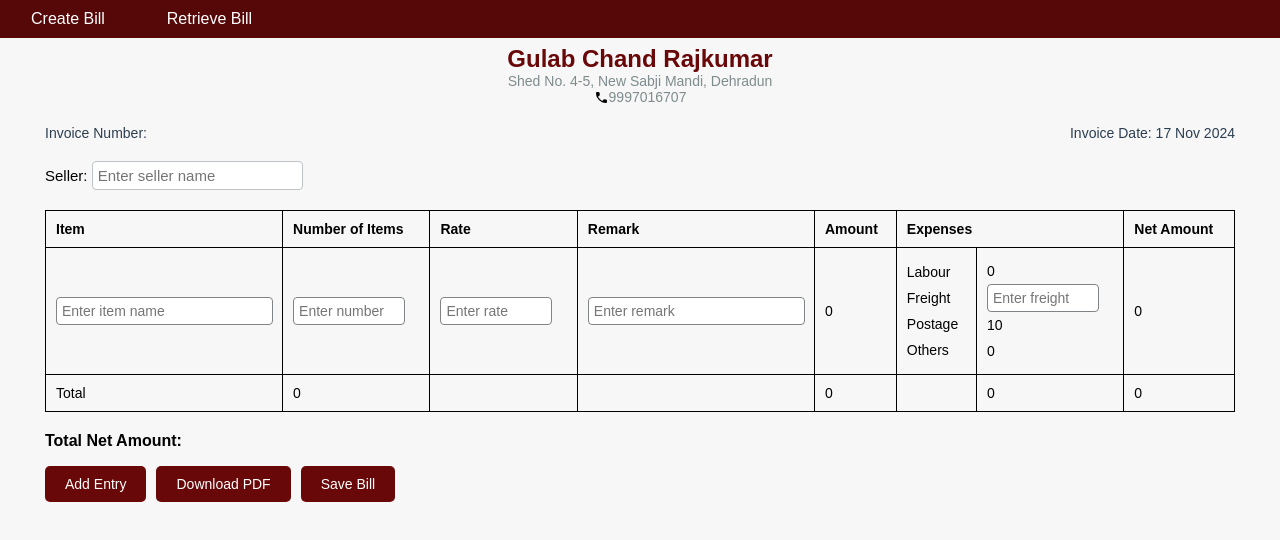
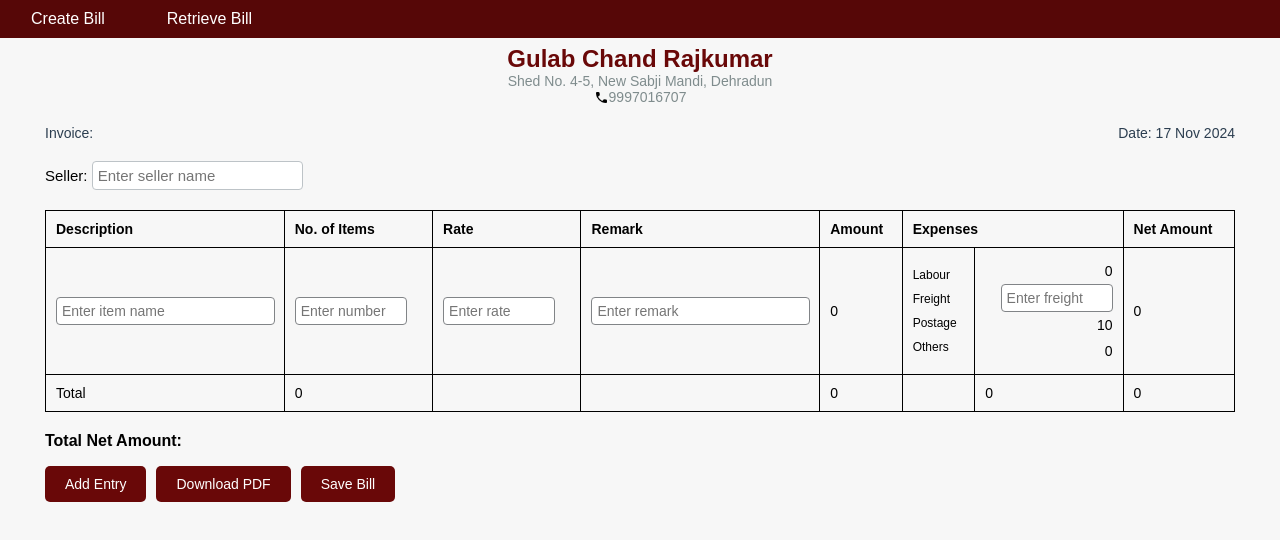
Before and after one commit to aastha-cse/Billify, a React (Create React App) app in the folder billing-app/: page / in a window 1280 px wide. Shown: the top 540 px of the page. Built offline with nearby package versions, Linux system fonts and the light colour scheme; no server answers.

Commit message:
did css enhancement on create page

```diff
--- a/billing-app/src/components/Create.js
+++ b/billing-app/src/components/Create.js
@@ -54,7 +54,7 @@
   const addRow = () => {
     const newItems = [
       ...items,
-      { itemName: "", itemNumber: "", rate: "", amount: 0 },
+      { itemName: "", itemNumber: "", rate: "", amount: 0},
     ];
     setItems(newItems);
     recalculateSum(newItems, expenses);
@@ -147,9 +147,9 @@
       </div>
 
       <div className="invoiceDetails">
-        <div className="invoiceNumber">Invoice Number: {invoiceNumber}</div>
+        <div className="invoiceNumber">Invoice: {invoiceNumber}</div>
         <div className="invoiceDate">
-          Invoice Date:{" "}
+          Date:{" "}
           {new Date().toLocaleDateString("en-GB", {
             day: "2-digit",
             month: "short",
@@ -174,8 +174,8 @@
         <table>
           <thead>
             <tr>
-              <th>Item</th>
-              <th>Number of Items</th>
+              <th>Description</th>
+              <th>No. of Items</th>
               <th>Rate</th>
               <th>Remark</th>
               <th>Amount</th>
@@ -240,7 +240,7 @@
                 {index === 0 && (
                   <>
                     <td>
-                      <div>
+                      <div className="keys">
                         <p>Labour</p>
                         <p>Freight</p>
                         <p>Postage</p>
@@ -253,7 +253,7 @@
                         <input
                           className="numip"
                           type="number"
-                          value={expenses || ""}
+                          value={expenses === 0 ? "" : expenses}
                           placeholder="Enter freight"
                           onChange={(e) => handleExpensesChange(e.target.value)}
                           onKeyDown={(e) => handleKeyDown(e, index, "expenses")}
--- a/billing-app/src/components/ExportPDF.js
+++ b/billing-app/src/components/ExportPDF.js
@@ -14,6 +14,8 @@
 
     const buttons = invoiceClone.querySelectorAll(".buttons");
     buttons.forEach((button) => button.remove());
+    const downloadText = invoiceClone.querySelectorAll(".save-status");
+    downloadText.forEach((downloadText) => downloadText.remove());
 
     const inputs = invoiceClone.querySelectorAll("input");
     inputs.forEach((input) => {
@@ -29,7 +31,7 @@
 
     const canvas = await html2canvas(invoiceClone, {
       useCORS: true,
-      scale: 2,
+      scale: 5,
     });
 
     document.body.removeChild(invoiceClone);
--- a/billing-app/src/components/Retrieve.js
+++ b/billing-app/src/components/Retrieve.js
@@ -78,10 +78,10 @@
         <thead>
           <tr>
             <th>Invoice Number</th>
-            <th>Invoice Date</th>
+            <th>Date</th>
             <th>Seller</th>
-            <th>Total Amount</th>
             <th>Net Amount</th>
+            <th>View Bill</th>
           </tr>
         </thead>
         <tbody>
@@ -94,8 +94,8 @@
                 year: "numeric",
               })}</td>
               <td>{bill.seller}</td>
-              <td>{Math.round(bill.totalAmount)}</td>
               <td>{Math.round(bill.netAmount)}</td>
+              <td><button>View</button></td>
             </tr>
           ))}
         </tbody>
--- a/billing-app/src/components/Style.css
+++ b/billing-app/src/components/Style.css
@@ -6,8 +6,18 @@
   background-color: #f7f7f7;
 }
 
+input[type="number"]::-webkit-inner-spin-button,
+input[type="number"]::-webkit-outer-spin-button {
+  -webkit-appearance: none;
+}
+
 .numip {
   max-width: 100px;
+  text-align: right;
+}
+
+.numip::placeholder {
+  text-align: left;
 }
 
 /* Header Section */
@@ -103,6 +113,13 @@
   padding: 5px 0;
 }
 
+.keys{
+  font-size: 12px;
+}
+
+.values{
+  text-align: right;
+}
 /* Button */
 
 .buttons {
```
